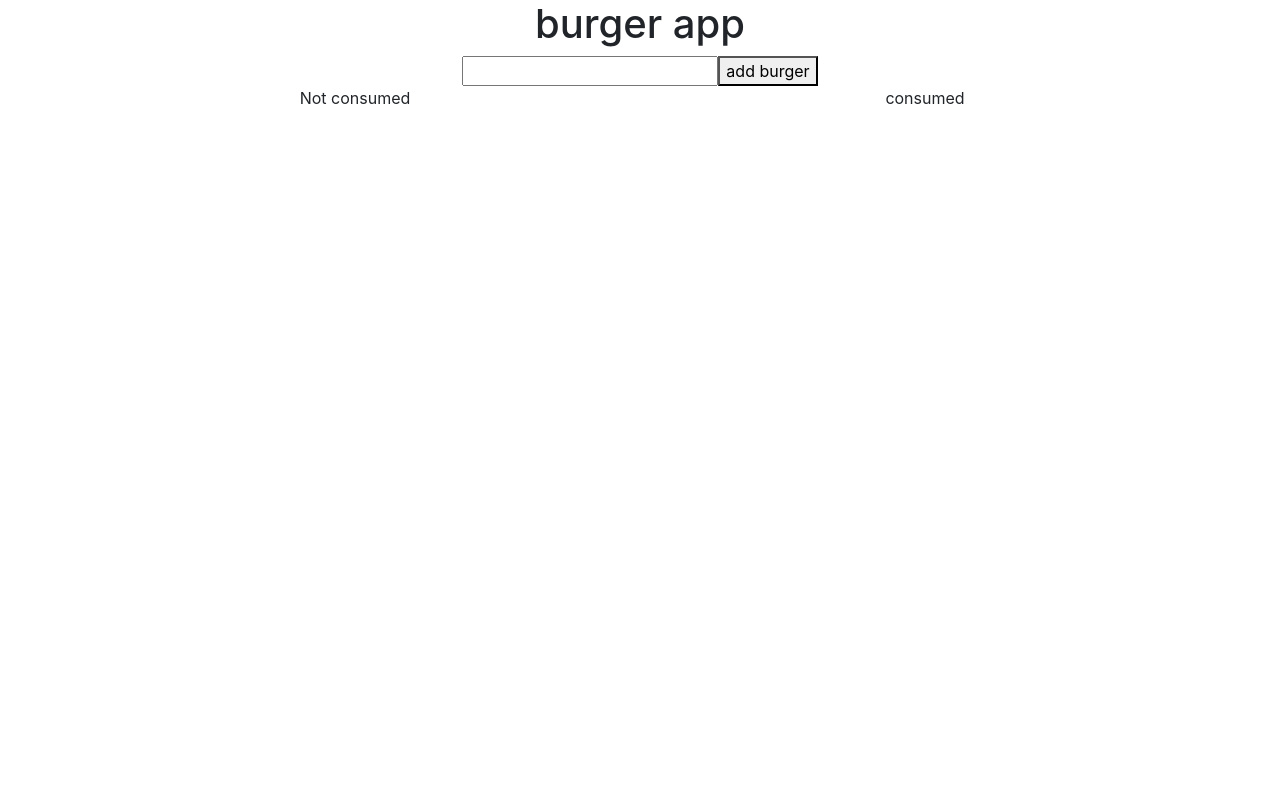
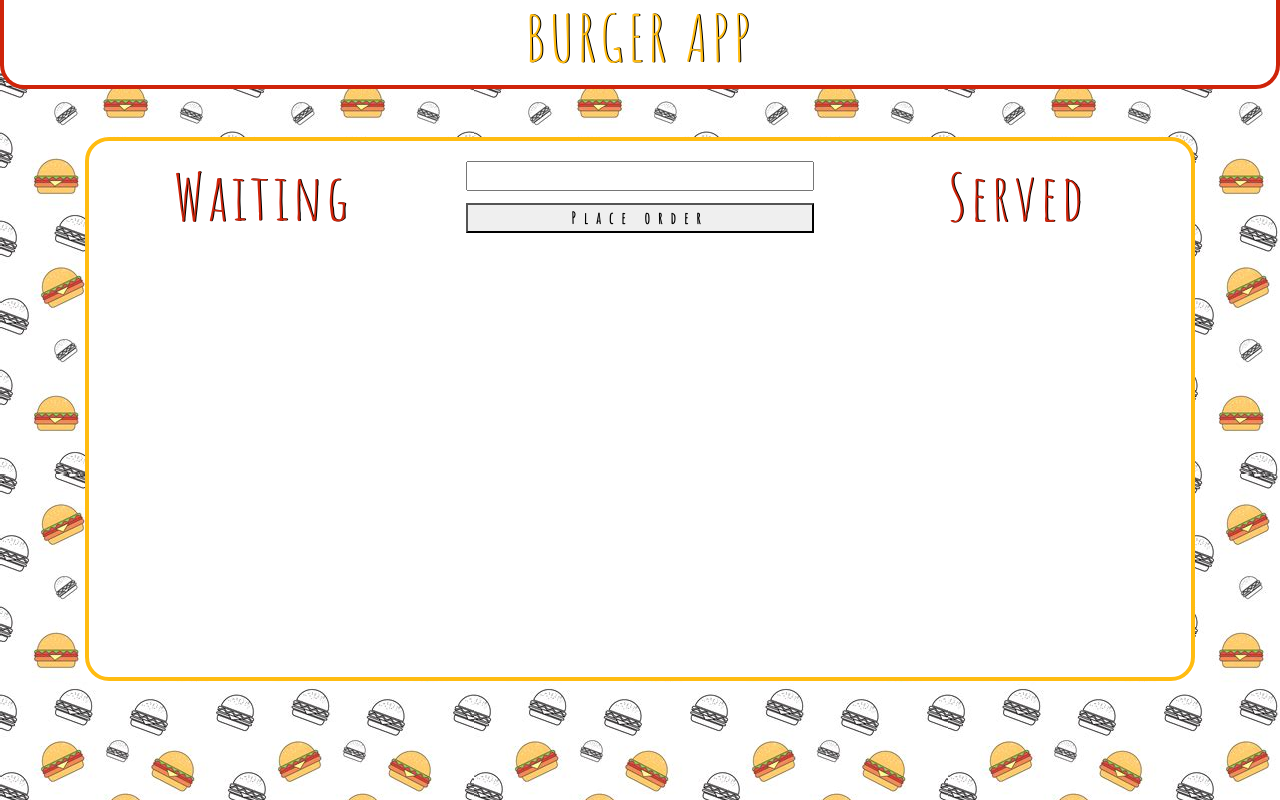
Before and after one commit to paulieDOTjs/burger, a website: page public/index.html in a window 1280 px wide. Drawn offline with nearby package versions, Linux system fonts and the light colour scheme; no server answers; a web font is replaced by a local one.

Commit message:
finished styling, need to do api routing

```diff
--- a/package.json
+++ b/package.json
@@ -19,6 +19,7 @@
   },
   "homepage": "https://github.com/paulrobhendrickson/burger#readme",
   "dependencies": {
+    "axios": "^0.19.1",
     "express": "^4.17.1",
     "mysql2": "^2.1.0",
     "sequelize": "^5.21.3"
--- a/public/index.html
+++ b/public/index.html
@@ -10,28 +10,40 @@
       integrity="sha384-Vkoo8x4CGsO3+Hhxv8T/Q5PaXtkKtu6ug5TOeNV6gBiFeWPGFN9MuhOf23Q9Ifjh"
       crossorigin="anonymous"
     />
+    <link
+      href="https://fonts.googleapis.com/css?family=Amatic+SC|Permanent+Marker|Sacramento|Zhi+Mang+Xing&display=swap"
+      rel="stylesheet"
+    />
     <link rel="stylesheet" href="/styles/styles.css" />
-    <title>Burger App</title>
+    <title>BURGER APP</title>
   </head>
   <body>
+    <header>
       <h1 class="d-flex justify-content-center">
-      burger app
+        BURGER APP
       </h1>
-    <div class="d-flex justify-content-center">
+    </header>
+    <div class="container">
+      <section class="mt-5 main-section">
+        <div class="row mt-2">
+          <ul class="col-6 col-md-4" id="notdevoured"></ul>
+          <div class="col-12 col-md-4">
+            <div class="row">
+              <div class="col">
                 <input type="text" id="burgerName" />
-      <button id="button">add burger</button>
               </div>
-    <div class="container">
-      <div class="row ">
-        <div class="col-6 d-flex justify-content-center" id="notConsumed">
-          Not consumed
             </div>
-        <div class="col-6 d-flex justify-content-center" id="consumed">
-          consumed
+            <div class="row">
+              <div class="col">
+                <button id="button">Place order</button>
               </div>
             </div>
           </div>
+          <ul class="col-6 col-md-4" id="devoured"></ul>
+        </div>
+      </section>
+    </div>
+    <script src="https://unpkg.com/axios/dist/axios.min.js"></script>
     <script src="/scripts/index.js"></script>
-    <script src="https://cdnjs.cloudflare.com/ajax/libs/axios/0.19.1/axios.js" integrity="sha256-J6UlS3kpnhiSiNQ9lGoV9Q94ZpIPff3UZcR0dDwIT6g=" crossorigin="anonymous"></script>
   </body>
 </html>
--- a/public/scripts/index.js
+++ b/public/scripts/index.js
@@ -1,18 +1,69 @@
 const burgerNameEl = document.getElementById("burgerName");
 const buttonEl = document.getElementById("button");
-const consumedEl = document.getElementById("consumed");
-const notConsumedEl = document.getElementById("notConsumed");
+const devouredEl = document.getElementById("devoured");
+const notDevouredEl = document.getElementById("notdevoured");
 
-axios.get("/api/burgers").then(function(response) {
-  console.log(response);
-});
+fakeData = [
+  {
+    name: "stupidBurger",
+    devoured: 0
+  },
+  {
+    name: "stupidBurger",
+    devoured: 1
+  },
+  {
+    name: "stupidBurger",
+    devoured: 1
+  },
+  {
+    name: "stupidBurger",
+    devoured: 1
+  },
+  {
+    name: "stupidBurger",
+    devoured: 1
+  },
+  {
+    name: "stupidBurger",
+    devoured: 1
+  },
+  {
+    name: "stupidBurger",
+    devoured: 0
+  },
+  {
+    name: "stupidBurger",
+    devoured: 0
+  }
+];
 
+function renderBurgers() {
+  devouredEl.innerHTML = "Served";
+  notDevouredEl.innerHTML = "Waiting";
+  axios.get("/api/burgers").then(function(response) {
+    console.log(response);
+    burgers = fakeData;
+    // burgers = response.data;
+    for (let i = 0; i < burgers.length; i++) {
+      burger = burgers[i];
+      burgerEl = document.createElement("li");
+      burgerEl.innerHTML = burger.name;
+      if (burger.devoured) {
+        devouredEl.append(burgerEl);
+      } else {
+        notDevouredEl.append(burgerEl);
+      }
+    }
+  });
+}
+renderBurgers();
 buttonEl.addEventListener("click", () => {
   const name = burgerNameEl.value;
   console.log(name);
   axios
     .post("/api/add", {
-      name
+      name: name
     })
     .then(function(response) {
       console.log(response);
--- a/public/styles/styles.css
+++ b/public/styles/styles.css
@@ -0,0 +1,55 @@
+ul {
+  text-align: center;
+  list-style: none;
+}
+
+body {
+  background-image: url(/images/burger.jpeg);
+  font-family: "Amatic SC", cursive;
+  letter-spacing: 4px;
+  text-shadow: 1px 0 black;
+}
+
+.row{
+justify-content: center;
+}
+
+header {
+  background-color: white;
+  color: #ffbc11;
+  border-bottom: 4px solid #cf240a;
+  border-left: 4px solid #cf240a;
+  border-right: 4px solid #cf240a;
+  border-bottom-right-radius: 24px;
+  border-bottom-left-radius: 24px;
+}
+
+h1 {
+  font-size: 64px;
+}
+
+.main-section {
+  background-color: white;
+  color: #cf240a;
+  min-height: 68vh;
+  border: 4px solid #ffbc11;
+  border-radius: 24px;
+}
+
+ul {
+  font-size: 64px;
+}
+
+li {
+  font-size: 32px;
+}
+
+button {
+    letter-spacing: 8px;
+    font-weight: bolder;
+}
+button,
+input {
+  width: 100%;
+  margin-top: 12px;
+}
--- a/server.js
+++ b/server.js
@@ -1,6 +1,7 @@
 const express = require("express");
 const bodyParser = require("body-parser");
 const path = require("path");
+const axios = require("axios").default;
 
 //Connection to database
 const connect = require("./config/connection");
```
Also changed, not shown: routes/api.js (+11 -9 lines), public/images/burger.jpeg (added), 1 other file. Lines whose indentation alone changed are shown as unchanged.
